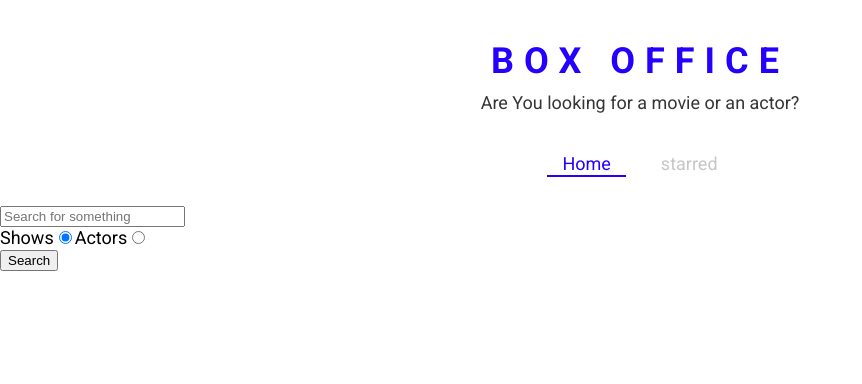
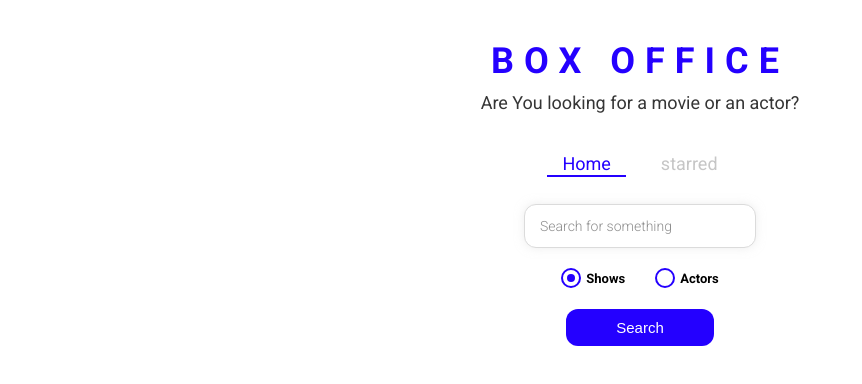
Before and after one commit to akash-100000/Box-office, a React (Create React App) app: page / in a window 1280 px wide. Shown: the top 384 px of the page, without its empty margins (0-862 px from the left). Built offline with nearby package versions, Linux system fonts and the light colour scheme.

Commit message:
styled the entire app

```diff
--- /dev/null
+++ b/src/components/CustomRadio.js
@@ -0,0 +1,68 @@
+import React from 'react'
+import styled from 'styled-components';
+
+const RadioWrapper = styled.label`
+  display: block;
+  position: relative;
+  padding-left: 25px;
+  cursor: pointer;
+  font-size: 13px;
+  user-select: none;
+  font-weight: 700;
+  line-height: 1.65;
+
+  input {
+    position: absolute;
+    opacity: 0;
+    cursor: pointer;
+  }
+
+  span {
+    position: absolute;
+    top: 0;
+    left: 0;
+    height: 16px;
+    width: 16px;
+    background-color: #fff;
+    border: 2px solid ${({ theme }) => theme.mainColors.blue};
+    border-radius: 50%;
+  }
+
+  input:checked ~ span {
+    background-color: #fff;
+    border: 2px solid ${({ theme }) => theme.mainColors.blue};
+  }
+
+  span:after {
+    content: '';
+    position: absolute;
+    display: none;
+  }
+
+  input:checked ~ span:after {
+    display: block;
+  }
+
+  span:after {
+    top: 4px;
+    left: 4px;
+    width: 8px;
+    height: 8px;
+    border-radius: 50%;
+    background: ${({ theme }) => theme.mainColors.blue};
+  }
+`;
+
+const CustomRadio = ({label, ...restProps}) => {
+  return (
+    <RadioWrapper htmlFor={restProps.id}>
+            {label}
+            <input {...restProps} type="radio"/>
+            <span/>
+          </RadioWrapper>
+  );
+};
+
+
+
+export default CustomRadio;
--- a/src/pages/Home.js
+++ b/src/pages/Home.js
@@ -1,9 +1,11 @@
 import React, { useState } from 'react';
 import ActorGrid from '../components/actor/ActorGrid';
+import CustomRadio from '../components/CustomRadio';
 import MainPageLayout from '../components/MainPageLayout';
 import ShowGrid from '../components/show/ShowGrid';
 import { apiGet } from '../misc/config';
 import { useLastQuery } from '../misc/custom-hooks';
+import { RadioInputsWrapper, SearchButtonWrapper, SearchInput } from './Home.styled';
 
 const Home = () => {
   const [input, setInput] = useLastQuery();
@@ -45,23 +47,41 @@
 
   return (
     <MainPageLayout>
-      <input
+      <SearchInput
         type="text" placeholder="Search for something" onChange={onInputChange} onKeyDown={onKeyDown} value={input}/>
 
-        <div>
-          <label htmlFor="shows-search">
-            Shows
-            <input id="shows-search" type="radio" value="shows" checked={isShowSearch} onChange={onRadioChange}/>
-          </label>
-          <label htmlFor="actors-search">
-            Actors
-            <input id="actors-search" type="radio" value="people" checked={!isShowSearch} onChange={onRadioChange}/>
-          </label>
+        <RadioInputsWrapper>
+          <div>
 
-        </div>
+            <CustomRadio
+            label="Shows"
+            id="shows-search"
+            type="radio" value="shows"
+            checked={isShowSearch}
+            onChange={onRadioChange}
+            />
 
 
+
+
+          </div>
+          <div>
+          <CustomRadio
+            label="Actors"
+            id="actors-search"
+            value="people"
+            checked={!isShowSearch}
+            onChange={onRadioChange}
+            />
+
+
+          </div>
+        </RadioInputsWrapper>
+
+        <SearchButtonWrapper>
+
         <button type="button" onClick={onSearch}>Search</button>
+        </SearchButtonWrapper>
         {renderResults()}
     </MainPageLayout>
   );
--- /dev/null
+++ b/src/pages/Home.styled.js
@@ -0,0 +1,49 @@
+import styled from "styled-components";
+
+export const SearchInput = styled.input`
+  display: block;
+  font-family: 'Roboto', sans-serif;
+  width: 200px;
+  margin: auto;
+  outline: none;
+  padding: 13px 15px;
+  border: 1px solid #dbdbdb;
+  box-shadow: 0px 0px 10px 0px rgba(219, 219, 219, 0.5);
+  font-size: 14px;
+  border-radius: 12px;
+  color: #8d8d8d;
+
+  &::placeholder {
+    font-weight: 300;
+    color: #8d8d8d;
+  }
+`;
+
+export const RadioInputsWrapper = styled.div`
+  display: flex;
+  justify-content: center;
+  margin: 20px 0;
+
+  div {
+    margin: 0 15px;
+  }
+`;
+
+export const SearchButtonWrapper = styled.div`
+  text-align: center;
+  margin-bottom: 35px;
+
+  button {
+    color: #fff;
+    background-color: ${({ theme }) => theme.mainColors.blue};
+    margin: auto;
+    padding: 10px 50px;
+    font-size: 15px;
+    border: none;
+    outline: none;
+    border-radius: 12px;
+    &:hover {
+      cursor: pointer;
+    }
+  }
+`;
```
